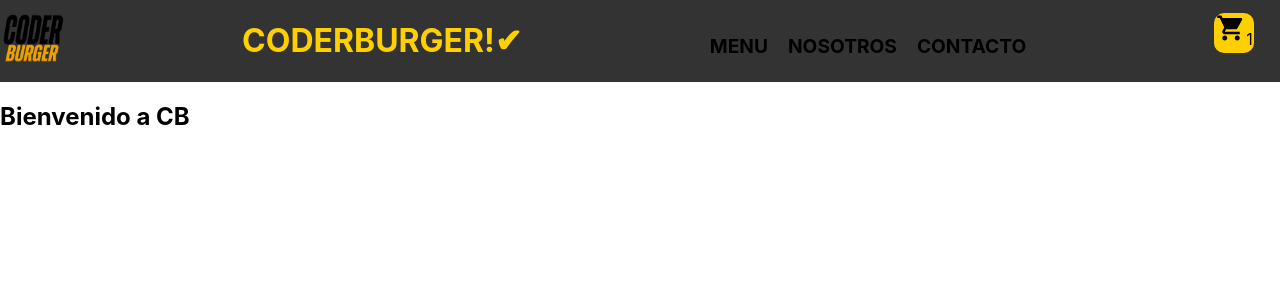
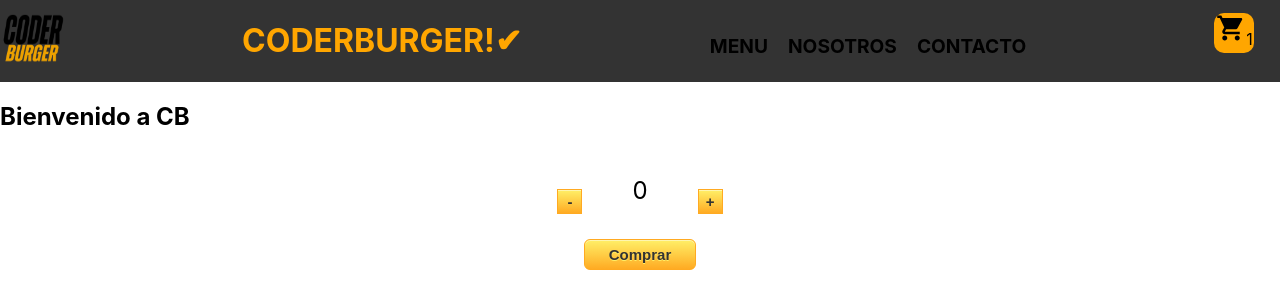
Before and after one commit to adrianacosta391/proyecto-react, a React (Create React App) app: page /cart in a window 1280 px wide. Shown: the top 308 px of the page. Built offline with nearby package versions, Linux system fonts and the light colour scheme.

Commit message:
itemCount

```diff
--- a/src/App.js
+++ b/src/App.js
@@ -1,7 +1,7 @@
 import React from 'react';
 import './App.css';
-import ItemListContainer from './components/ItemListContainer.js';
-import Navbar from './components/NavBar'
+import ItemListContainer from './components/header/ItemListContainer.js';
+import Navbar from './components/header/NavBar'
 
 const App = () => {
   return (
--- a/src/components/ItemListContainer.js
+++ /dev/null
@@ -1,7 +0,0 @@
-import React from "react"
-
-const ItemListContainer = ({greeting}) =>{
-return <h2>{greeting}</h2>
-}
-
-export default ItemListContainer
--- a/src/components/NavBar.css
+++ /dev/null
@@ -1,46 +0,0 @@
-header {
-    display: flex;
-    justify-content: space-between;
-    background-color: rgb(51, 51, 51);
-}
-
-nav{
-    display: flex;
-    justify-content: space-between;
-}
-
-.itemnav{
-    text-decoration:none;
-    color: rgb(0, 0, 0);
-    font-weight: bold;
-    margin-top: 10%;
-    font-size: 120%;
-}
-.itemnav:hover{
-    color: rgb(255, 208, 0);
-}
-
-img{
-    width: 5%;
-}
-
-a {
-    margin: 10px;
-}
-
-h1{
-    color: rgb(255, 208, 0);
-}
-
-.cart-container {
-    width: 5vh;
-    height: 5vh;
-    margin-top: 1%;
-    margin-bottom: 1%;
-    margin-right: 2%;
-    display: flex;
-    justify-content: center;
-    background-color: rgb(255, 208, 0);
-    border-radius: 25%;
-    text-align: center;
-}
--- a/src/components/CartWidget.js
+++ b/src/components/header/CartWidget.js
@@ -1,6 +1,6 @@
 import React from "react"
 import ShoppingCartIcon from '@mui/icons-material/ShoppingCart';
-import '../components/NavBar.css'
+import './NavBar.css'
 
 const CartWidget = ({cantidad}) => {
     return (
--- /dev/null
+++ b/src/components/header/ItemCount.jsx
@@ -0,0 +1,33 @@
+import React, {useState} from 'react'
+
+const ItemCount = ({ stock, initial = 0, onAdd }) => {
+
+  const [count, setCount] = useState(initial)
+
+  const add = () => {
+    count < stock && setCount(count + 1)
+    count >= stock && alert('No hay stock')
+
+  }
+
+  const subtract = () => {
+    count > 0 && setCount(count - 1)
+  }
+
+
+
+
+    return (
+        <>
+            <div className='purchase'>
+                <button className='add-sub' onClick={subtract}>-</button>
+                <p className='text'>{count}</p>
+                <button className='add-sub' onClick={add}>+</button>
+
+            </div>
+                <button className='btn' onClick={onAdd}>Comprar</button>
+        </>
+  )
+}
+
+export default ItemCount
--- /dev/null
+++ b/src/components/header/ItemListContainer.js
@@ -0,0 +1,19 @@
+import React from "react"
+import ItemCount from "./ItemCount"
+
+const ItemListContainer = ({greeting}) =>{
+
+    const onAdd = () => {
+        alert('Gracias, por tu compra')
+      }
+
+
+    return (
+        <>
+            <h2>{greeting}</h2>
+            <ItemCount stock={5} onAdd={onAdd}/>
+        </>
+    )
+}
+
+export default ItemListContainer
--- /dev/null
+++ b/src/components/header/NavBar.css
@@ -0,0 +1,113 @@
+header {
+    display: flex;
+    justify-content: space-between;
+    background-color: rgb(51, 51, 51);
+}
+
+nav{
+    display: flex;
+    justify-content: space-between;
+}
+
+.itemnav{
+    text-decoration:none;
+    color: rgb(0, 0, 0);
+    font-weight: bold;
+    margin-top: 10%;
+    font-size: 120%;
+}
+.itemnav:hover{
+    color: rgb(255, 166, 0);
+}
+
+img{
+    width: 5%;
+}
+
+a {
+    margin: 10px;
+}
+
+h1{
+    color: rgb(255, 166, 0);
+}
+
+.cart-container {
+    width: 5vh;
+    height: 5vh;
+    margin-top: 1%;
+    margin-bottom: 1%;
+    margin-right: 2%;
+    display: flex;
+    justify-content: center;
+    background-color: rgb(255, 166, 0);
+    border-radius: 25%;
+    text-align: center;
+}
+
+.add-sub{
+    width: 25px;
+    height: 25px;
+    align-items: center;
+    justify-content: center;
+    text-align: center;
+    margin: 25px;
+    margin-top: 3%;
+    box-shadow:inset 0px 1px 0px 0px #fff6af;
+	background:linear-gradient(to bottom, #ffec64 5%, #ffab23 100%);
+	background-color:#ffec64;
+	border:1px solid #ffaa22;
+    cursor:pointer;
+	color:#333333;
+	font-family:Arial;
+	font-size:15px;
+	font-weight:bold;
+	text-decoration:none;
+
+}
+
+.text{
+    font-size: 3vh;
+    align-items: center;
+    justify-content: center;
+    margin: 25px;
+
+
+}
+
+.purchase{
+    display: flex;
+    margin: auto;
+    justify-content: center;
+}
+
+.btn {
+    box-shadow:inset 0px 1px 0px 0px #fff6af;
+	background:linear-gradient(to bottom, #ffec64 5%, #ffab23 100%);
+	background-color:#ffec64;
+	border-radius:6px;
+	border:1px solid #ffaa22;
+	display:flex;
+	cursor:pointer;
+	color:#333333;
+	font-family:Arial;
+	font-size:15px;
+	font-weight:bold;
+	padding:6px 24px;
+	text-decoration:none;
+	text-shadow:0px 1px 0px #ffee66;
+    justify-content: center;
+    align-items: center;
+    margin: auto;
+}
+
+.btn:hover{
+    background:linear-gradient(to bottom, #ffab23 5%, #ffec64 100%);
+	background-color:#ffab23;
+}
+
+.btn:active {
+
+    position:relative;
+	top:1px;
+}
--- a/src/components/NavBar.js
+++ b/src/components/header/NavBar.js
@@ -1,6 +1,6 @@
 import React from "react"
-import logo from '../assets/logo.png'
-import '../components/NavBar.css'
+import logo from '../../assets/logo.png'
+import './NavBar.css'
 import CartWidget from "./CartWidget"
 
 const Navbar = () => {
--- a/src/index.js
+++ b/src/index.js
@@ -2,7 +2,6 @@ import React from 'react';
 import ReactDOM from 'react-dom/client';
 import './index.css';
 import App from './App';
-import reportWebVitals from './reportWebVitals';
 
 const root = ReactDOM.createRoot(document.getElementById('root'));
 root.render(
@@ -10,8 +9,3 @@ root.render(
     <App />
   </React.StrictMode>
 );
-
-// If you want to start measuring performance in your app, pass a function
-// to log results (for example: reportWebVitals(console.log))
-// or send to an analytics endpoint. Learn more: https://bit.ly/CRA-vitals
-reportWebVitals();
--- a/src/reportWebVitals.js
+++ /dev/null
@@ -1,13 +0,0 @@
-const reportWebVitals = onPerfEntry => {
-  if (onPerfEntry && onPerfEntry instanceof Function) {
-    import('web-vitals').then(({ getCLS, getFID, getFCP, getLCP, getTTFB }) => {
-      getCLS(onPerfEntry);
-      getFID(onPerfEntry);
-      getFCP(onPerfEntry);
-      getLCP(onPerfEntry);
-      getTTFB(onPerfEntry);
-    });
-  }
-};
-
-export default reportWebVitals;
```
Also changed, not shown: 1 other file (tests, documents, lock files or other folders).
